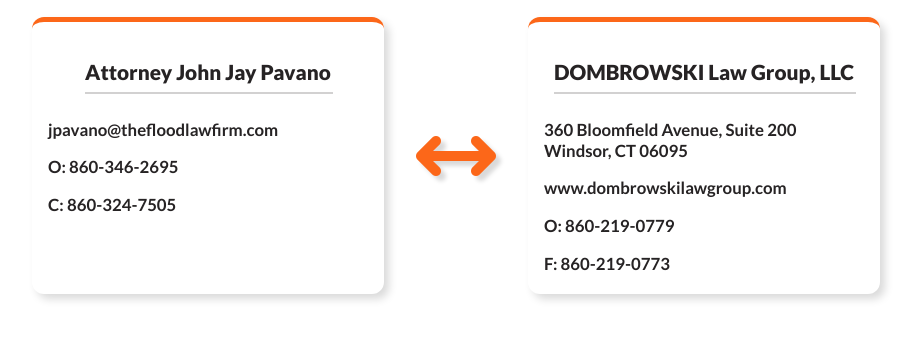
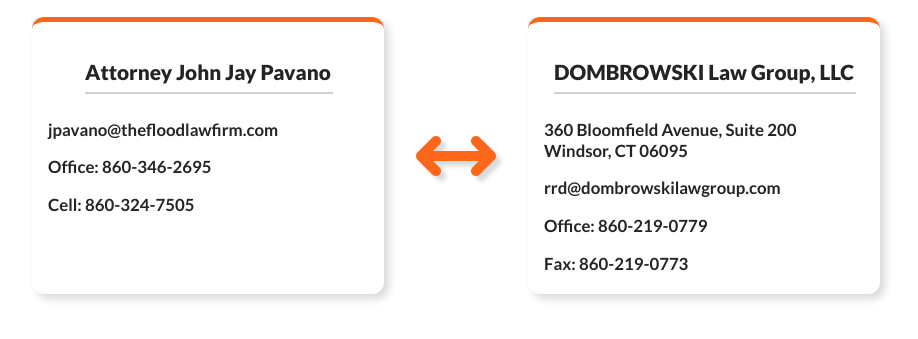
Before and after one commit to PandolfoM/pavdom, a plain HTML site: page index.html in a window 1280 px wide. Shown: the part 271-610 px from the top of the page, without its empty margins (168-1086 px from the left). Drawn offline with Linux system fonts and the light colour scheme.

Commit message:
remove abbreviations and replace website with email

```diff
--- a/index.html
+++ b/index.html
@@ -40,11 +40,11 @@
             >
           </p>
           <p>
-            O:
+            Office:
             <a href="tel:8603462695">860-346-2695</a>
           </p>
           <p>
-            C:
+            Cell:
             <a href="tel:8603247505">860-324-7505</a>
           </p>
         </div>
@@ -66,16 +66,16 @@
             >
           </p>
           <p>
-            <a href="www.dombrowskilawgroup.com" target="_blank"
-              >www.dombrowskilawgroup.com</a
+            <a href="mailto:rrd@dombrowskilawgroup.com"
+              >rrd@dombrowskilawgroup.com</a
             >
           </p>
           <p>
-            O:
+            Office:
             <a href="tel:8602190779">860-219-0779</a>
           </p>
           <p>
-            F:
+            Fax:
             <a href="tel:8602190773">860-219-0773</a>
           </p>
         </div>
```
